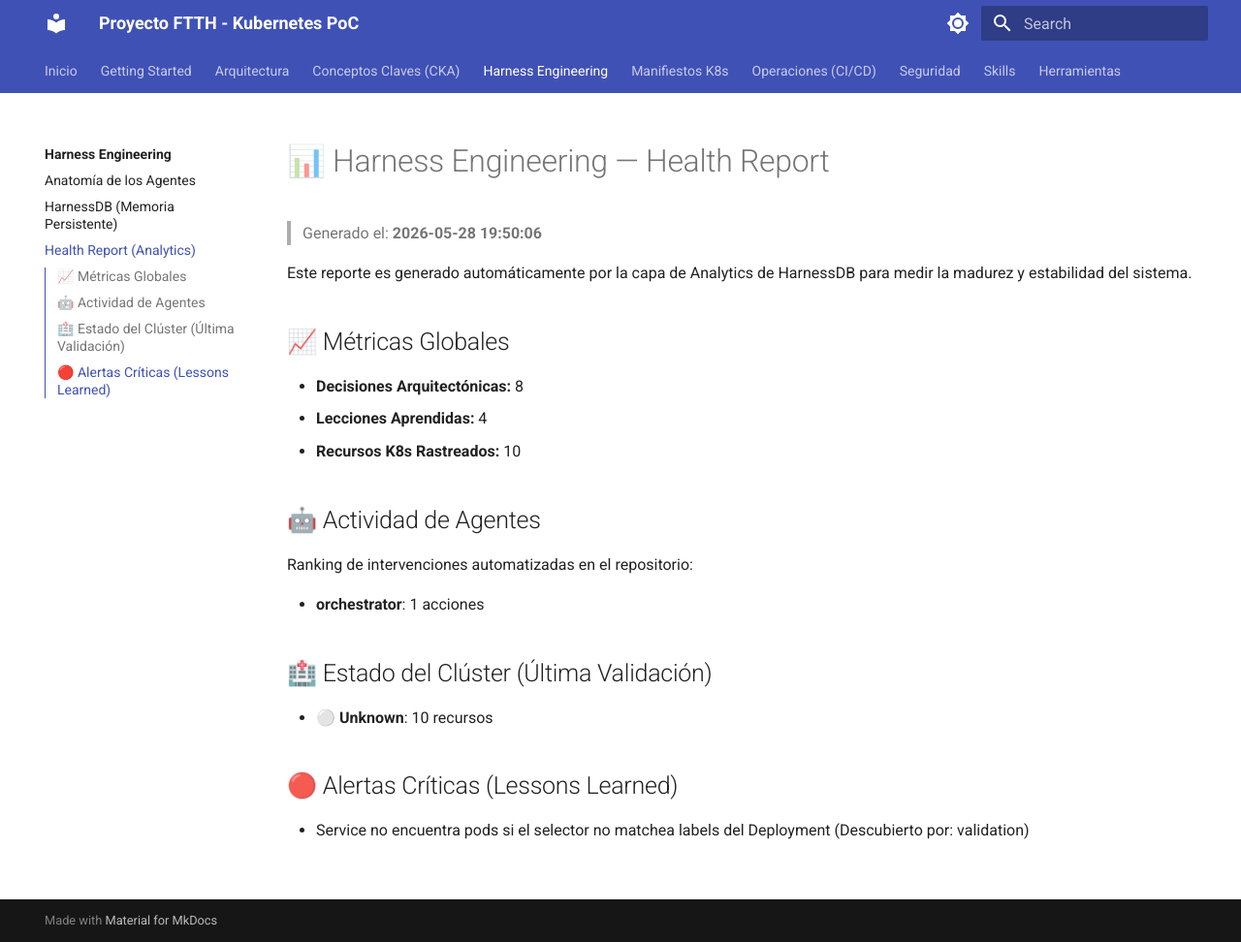
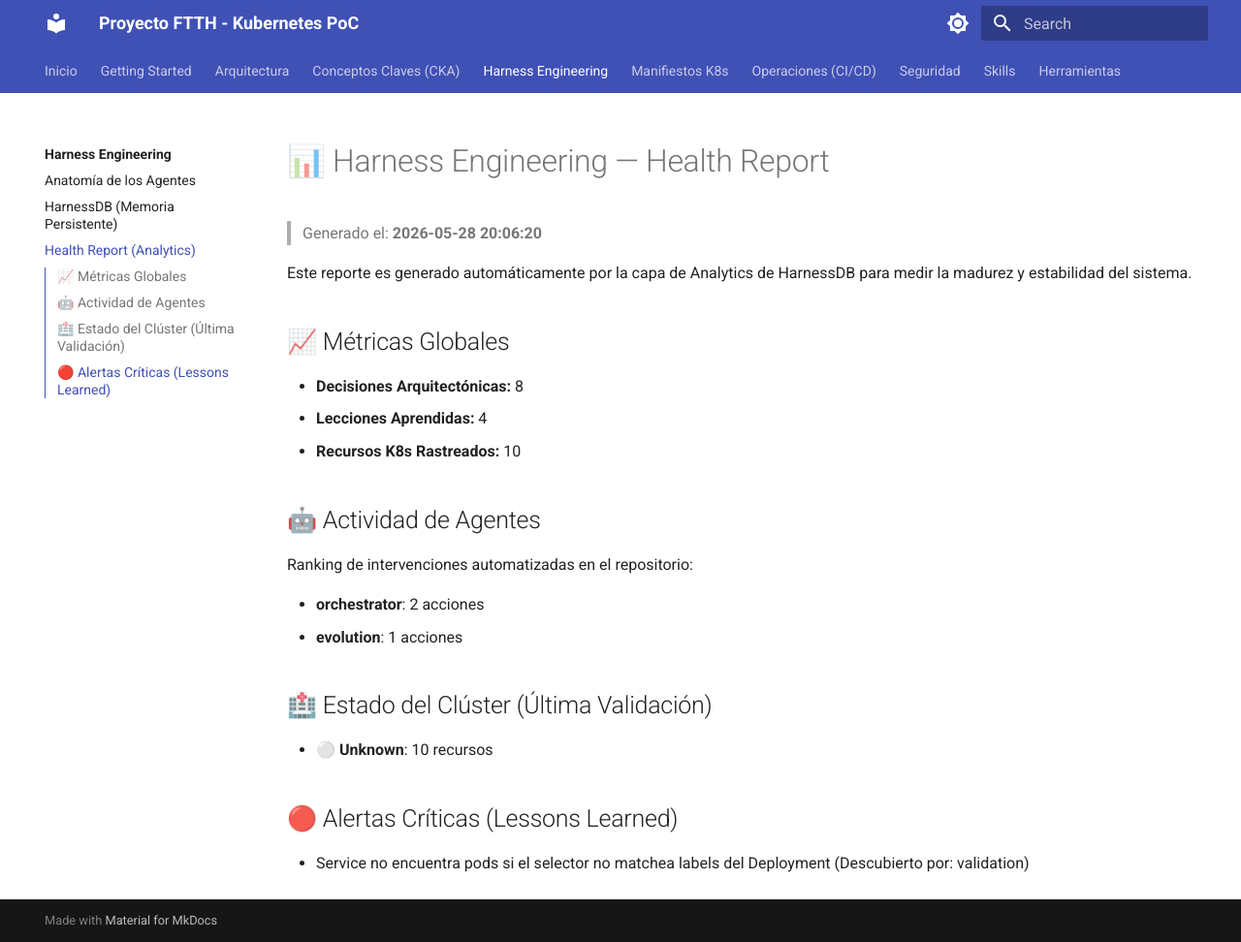
Before and after one commit to LabordaSebastian/proyecto-k8s-ftth, an MkDocs documentation site: the page built from docs/harness-engineering/health-report.md, in a window 1280 px wide and 972 px high. Shown: the whole window at 97% size. Built offline with MkDocs 1.6.1 and Material for MkDocs 9.7.7, drawn with Linux system fonts in a browser that asks for light colours.

Commit message:
build(skills): Evolution Agent applied critical lesson on Label-Selector mismatch
- Updated Validation Agent protocol to automatically check endpoints when a service is unreachable.
- Updated Infrastructure Agent skill base with strict rules for copying labels to selectors.
- Auto-updated Harness Analytics health report.

```diff
--- a/docs/harness-engineering/health-report.md
+++ b/docs/harness-engineering/health-report.md
@@ -1,5 +1,5 @@
 # 📊 Harness Engineering — Health Report
-> Generado el: **2026-05-28 19:50:06**
+> Generado el: **2026-05-28 20:06:20**
 
 Este reporte es generado automáticamente por la capa de Analytics de HarnessDB para medir la madurez y estabilidad del sistema.
 
@@ -11,7 +11,8 @@
 ## 🤖 Actividad de Agentes
 Ranking de intervenciones automatizadas en el repositorio:
 
-- **orchestrator**: 1 acciones
+- **orchestrator**: 2 acciones
+- **evolution**: 1 acciones
 
 ## 🏥 Estado del Clúster (Última Validación)
 - ⚪ **Unknown**: 10 recursos
```
Also changed, not shown: .gemini/skills/infrastructure-agent/artifacts/infra_skill.md (+11 -0 lines), .gemini/skills/validation-agent/artifacts/agent_protocol.md (+1 -0 lines).
